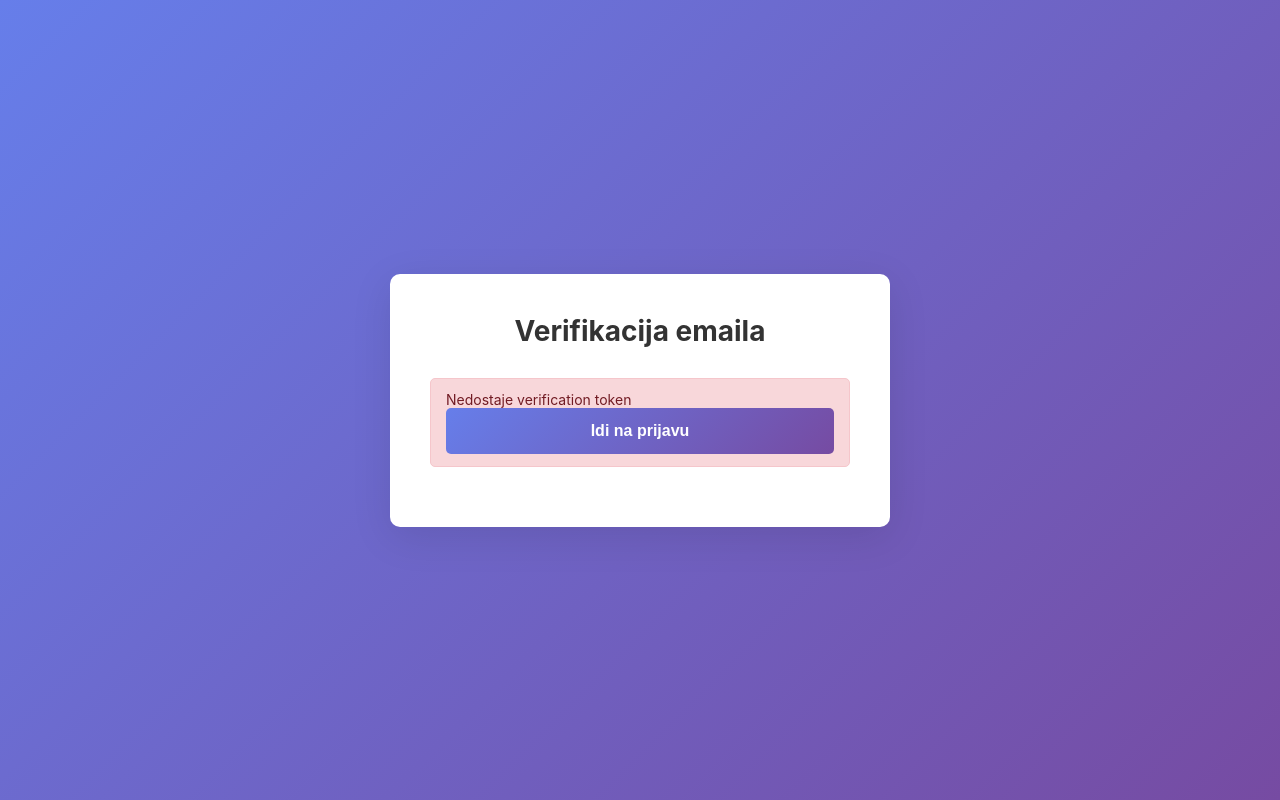
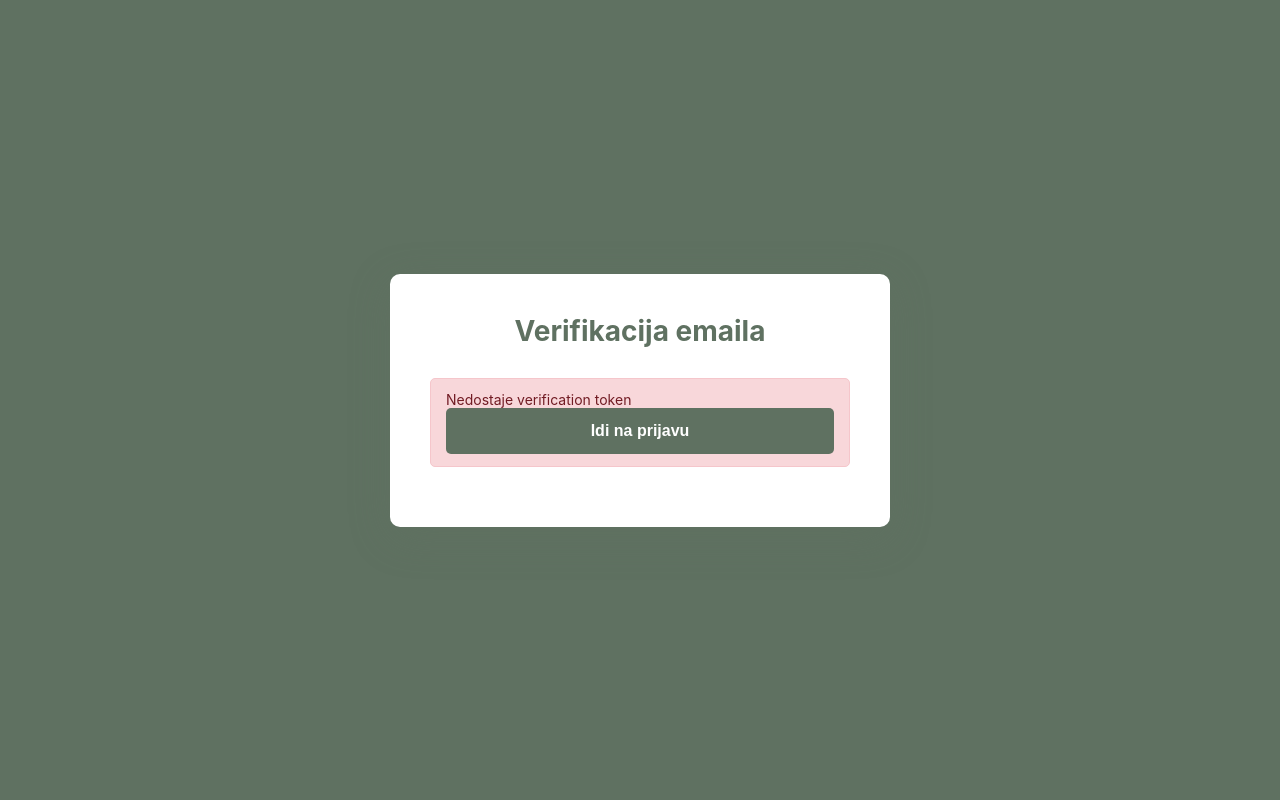
Before and after one commit to sofijam2011/Jutjubic, a React (Create React App) app in the folder frontend/: page /verify in a window 1280 px wide. Built offline with nearby package versions, Linux system fonts and the light colour scheme.

Commit message:
promena u zelenu boju

```diff
--- a/frontend/src/components/Auth.css
+++ b/frontend/src/components/Auth.css
@@ -3,7 +3,7 @@
     justify-content: center;
     align-items: center;
     min-height: 100vh;
-    background: linear-gradient(135deg, #667eea 0%, #764ba2 100%);
+    background: #5F7161;
     padding: 20px;
 }
 
@@ -13,12 +13,12 @@
     padding: 40px;
     width: 100%;
     max-width: 500px;
-    box-shadow: 0 10px 40px rgba(0, 0, 0, 0.1);
+    box-shadow: 0 10px 40px rgba(95, 113, 97, 0.3);
 }
 
 .auth-card h2 {
     text-align: center;
-    color: #333;
+    color: #5F7161;
     margin-bottom: 30px;
     font-size: 28px;
 }
@@ -47,24 +47,32 @@
 
 .form-group input:focus {
     outline: none;
-    border-color: #667eea;
+    border-color: #5F7161;
 }
 
 .form-group input.error {
-    border-color: #e74c3c;
+    border-color: #6D8B74;
 }
 
-/* Tamno crvena slova za lozinku */
+/* Tamno zelena slova za lozinku */
 .password-input {
-    color: #8b0000 !important;
+    color: #3A4D39 !important;
     font-weight: 500;
 }
 
 .error-message {
     display: block;
-    color: #e74c3c;
+    color: #6D8B74;
     font-size: 12px;
     margin-top: 5px;
+}
+
+.password-hint {
+    display: block;
+    color: #666;
+    font-size: 12px;
+    margin-top: 5px;
+    font-style: italic;
 }
 
 .message {
@@ -89,7 +97,7 @@
 .btn-primary {
     width: 100%;
     padding: 14px;
-    background: linear-gradient(135deg, #667eea 0%, #764ba2 100%);
+    background: #5F7161;
     color: white;
     border: none;
     border-radius: 5px;
@@ -100,8 +108,9 @@
 }
 
 .btn-primary:hover:not(:disabled) {
+    background: #4A5A4C;
     transform: translateY(-2px);
-    box-shadow: 0 5px 15px rgba(102, 126, 234, 0.4);
+    box-shadow: 0 5px 15px rgba(95, 113, 97, 0.4);
 }
 
 .btn-primary:disabled {
@@ -117,7 +126,7 @@
 }
 
 .auth-footer a {
-    color: #667eea;
+    color: #5F7161;
     text-decoration: none;
     font-weight: 600;
 }
--- a/frontend/src/index.css
+++ b/frontend/src/index.css
@@ -15,7 +15,7 @@ body {
   sans-serif;
   -webkit-font-smoothing: antialiased;
   -moz-osx-font-smoothing: grayscale;
-  background: linear-gradient(135deg, #667eea 0%, #764ba2 100%);
+  background: #5F7161;
   min-height: 100vh;
 }
 
@@ -60,10 +60,10 @@ img {
 }
 
 *::-webkit-scrollbar-thumb {
-  background: #888;
+  background: #5F7161;
   border-radius: 4px;
 }
 
 *::-webkit-scrollbar-thumb:hover {
-  background: #555;
+  background: #4A5A4C;
 }
```
